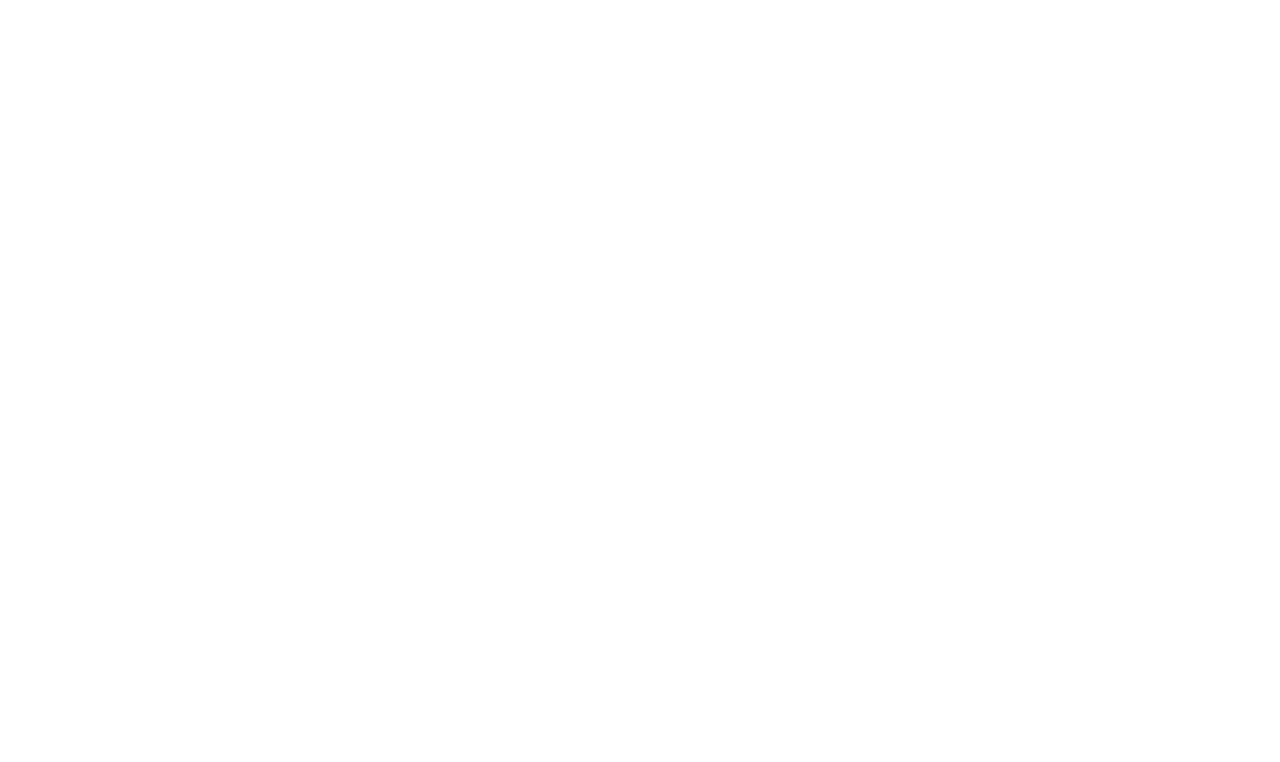
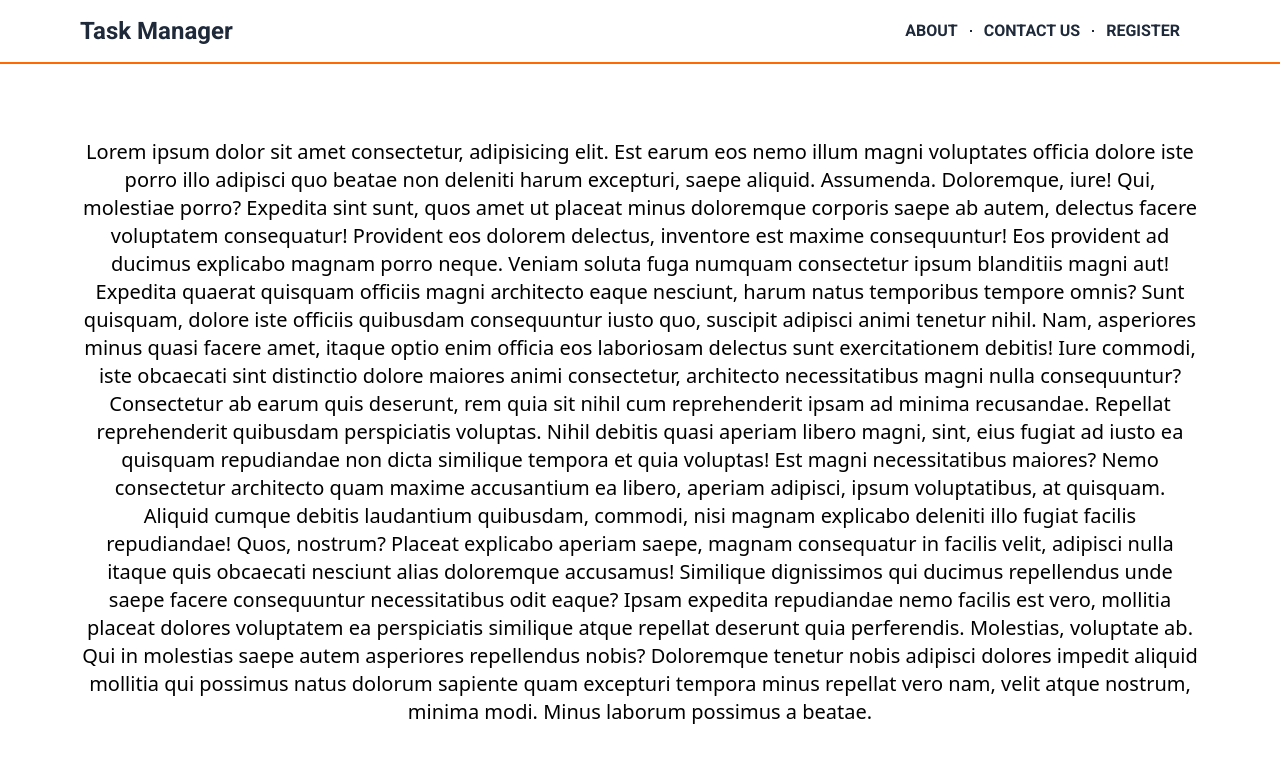
Before and after one commit to 2kuba1/TasksManager, a Vue app in the folder vue-ui/: page /about in a window 1280 px wide. Shown: the top 762 px of the page. Built offline with nearby package versions, Linux system fonts and the light colour scheme.

Commit message:
Add register logic

```diff
--- a/vue-ui/src/pages/About.vue
+++ b/vue-ui/src/pages/About.vue
@@ -1,4 +1,44 @@
-<script setup></script>
+<script setup>
+import AppBar from "../components/AppBar.vue";
+</script>
 <template>
-    <div></div>
+    <AppBar />
+    <div
+        class="h-[calc(100vh-4rem)] flex items-center justify-center px-20 text-xl text-center"
+    >
+        Lorem ipsum dolor sit amet consectetur, adipisicing elit. Est earum eos
+        nemo illum magni voluptates officia dolore iste porro illo adipisci quo
+        beatae non deleniti harum excepturi, saepe aliquid. Assumenda.
+        Doloremque, iure! Qui, molestiae porro? Expedita sint sunt, quos amet ut
+        placeat minus doloremque corporis saepe ab autem, delectus facere
+        voluptatem consequatur! Provident eos dolorem delectus, inventore est
+        maxime consequuntur! Eos provident ad ducimus explicabo magnam porro
+        neque. Veniam soluta fuga numquam consectetur ipsum blanditiis magni
+        aut! Expedita quaerat quisquam officiis magni architecto eaque nesciunt,
+        harum natus temporibus tempore omnis? Sunt quisquam, dolore iste
+        officiis quibusdam consequuntur iusto quo, suscipit adipisci animi
+        tenetur nihil. Nam, asperiores minus quasi facere amet, itaque optio
+        enim officia eos laboriosam delectus sunt exercitationem debitis! Iure
+        commodi, iste obcaecati sint distinctio dolore maiores animi
+        consectetur, architecto necessitatibus magni nulla consequuntur?
+        Consectetur ab earum quis deserunt, rem quia sit nihil cum reprehenderit
+        ipsam ad minima recusandae. Repellat reprehenderit quibusdam
+        perspiciatis voluptas. Nihil debitis quasi aperiam libero magni, sint,
+        eius fugiat ad iusto ea quisquam repudiandae non dicta similique tempora
+        et quia voluptas! Est magni necessitatibus maiores? Nemo consectetur
+        architecto quam maxime accusantium ea libero, aperiam adipisci, ipsum
+        voluptatibus, at quisquam. Aliquid cumque debitis laudantium quibusdam,
+        commodi, nisi magnam explicabo deleniti illo fugiat facilis repudiandae!
+        Quos, nostrum? Placeat explicabo aperiam saepe, magnam consequatur in
+        facilis velit, adipisci nulla itaque quis obcaecati nesciunt alias
+        doloremque accusamus! Similique dignissimos qui ducimus repellendus unde
+        saepe facere consequuntur necessitatibus odit eaque? Ipsam expedita
+        repudiandae nemo facilis est vero, mollitia placeat dolores voluptatem
+        ea perspiciatis similique atque repellat deserunt quia perferendis.
+        Molestias, voluptate ab. Qui in molestias saepe autem asperiores
+        repellendus nobis? Doloremque tenetur nobis adipisci dolores impedit
+        aliquid mollitia qui possimus natus dolorum sapiente quam excepturi
+        tempora minus repellat vero nam, velit atque nostrum, minima modi. Minus
+        laborum possimus a beatae.
+    </div>
 </template>
--- a/vue-ui/src/pages/Home.vue
+++ b/vue-ui/src/pages/Home.vue
@@ -15,7 +15,7 @@ import AppBar from "../components/AppBar.vue";
             Login
         </RouterLink>
         <RouterLink
-            to="/rgister"
+            to="/register"
             class="h-14 w-24 border-2 border-orange-500 text-orange-500 rounded-2xl hover:scale-125 transition flex items-center justify-center"
         >
             Register
--- a/vue-ui/src/pages/Login.vue
+++ b/vue-ui/src/pages/Login.vue
@@ -1,23 +1,24 @@
 <script setup>
-import { RouterLink } from "vue-router";
+import { RouterLink, useRoute, useRouter } from "vue-router";
 import AppBar from "../components/AppBar.vue";
 import axios from "axios";
 import { ref } from "vue";
-import { useRouter } from "vue-router";
 
-const emailValue = ref("");
-const passwordValue = ref("");
-const loginError = ref(null);
+const emailRef = ref("");
+const passwordRef = ref("");
+const loginErrorRef = ref(null);
 const router = useRouter();
+const route = useRoute();
 
 async function handleLogin() {
-    loginError.value = "";
+    route.params.success = "";
+    loginErrorRef.value = "";
     try {
         const response = await axios.post(
             "http://localhost:8000/api/v1/users/login",
             {
-                email: emailValue.value,
-                password: passwordValue.value,
+                email: emailRef.value,
+                password: passwordRef.value,
             },
             {
                 headers: {
@@ -36,7 +37,7 @@ async function handleLogin() {
             path: `/dashboard/${response.data.user.id}`,
         });
     } catch (error) {
-        loginError.value = error;
+        loginErrorRef.value = error;
         console.log(error);
     }
 }
@@ -93,10 +94,16 @@ async function handleLogin() {
                 </button>
             </form>
             <p
-                v-if="loginError"
+                v-if="loginErrorRef"
                 class="text-center relative top-2 text-red-500"
             >
                 Invalid Credentials
+            </p>
+            <p
+                v-if="route.params.success == 'loginSuccess'"
+                class="text-green-500 text-center relative top-2"
+            >
+                Registered successfully
             </p>
             <p class="text-sm text-center text-gray-600 mt-6">
                 Don’t have an account?
--- a/vue-ui/src/pages/Register.vue
+++ b/vue-ui/src/pages/Register.vue
@@ -1,7 +1,54 @@
 <script setup>
 import { RouterLink } from "vue-router";
 import AppBar from "../components/AppBar.vue";
-function handleRegister() {}
+import { ref } from "vue";
+import axios from "axios";
+import { useRouter } from "vue-router";
+
+const router = useRouter();
+
+const nameRef = ref("");
+const emailRef = ref("");
+const passwordRef = ref("");
+const confirmPasswordRef = ref("");
+const validationErrorRef = ref(null);
+
+async function handleRegister() {
+    validationErrorRef.value = null;
+    if (confirmPasswordRef.value !== passwordRef.value) {
+        validationErrorRef.value = "Passwords are not the same";
+        return;
+    }
+
+    const passwordRegex =
+        /^(?=.*[A-Z])(?=.*\d)(?=.*[!@#$%^&*()_+\-=\[\]{};':"\\|,.<>\/?]).{8,}$/;
+
+    if (!passwordRegex.test(passwordRef)) {
+        validationErrorRef.value =
+            "Password should be at least 8 signs long, contain one big letter, one special sign and one number";
+        return;
+    }
+
+    try {
+        await axios.post(
+            "http://localhost:8000/api/v1/users/register",
+            {
+                name: nameRef.value,
+                email: emailRef.value,
+                password: passwordRef.value,
+            },
+            {
+                headers: {
+                    Accept: "application/json",
+                },
+            }
+        );
+
+        router.push("/login/loginSuccess");
+    } catch (error) {
+        validationErrorRef.value = error.message;
+    }
+}
 </script>
 
 <template>
@@ -28,6 +75,7 @@ function handleRegister() {}
                         type="text"
                         required
                         class="w-full px-4 py-2 border border-gray-300 rounded-lg focus:outline-none focus:ring-2 focus:ring-orange-500"
+                        v-model="nameRef"
                     />
                 </div>
 
@@ -42,6 +90,7 @@ function handleRegister() {}
                         type="email"
                         required
                         class="w-full px-4 py-2 border border-gray-300 rounded-lg focus:outline-none focus:ring-2 focus:ring-orange-500"
+                        v-model="emailRef"
                     />
                 </div>
 
@@ -56,6 +105,7 @@ function handleRegister() {}
                         type="password"
                         required
                         class="w-full px-4 py-2 border border-gray-300 rounded-lg focus:outline-none focus:ring-2 focus:ring-orange-500"
+                        v-model="passwordRef"
                     />
                 </div>
 
@@ -70,6 +120,7 @@ function handleRegister() {}
                         type="password"
                         required
                         class="w-full px-4 py-2 border border-gray-300 rounded-lg focus:outline-none focus:ring-2 focus:ring-orange-500"
+                        v-model="confirmPasswordRef"
                     />
                 </div>
 
@@ -80,7 +131,12 @@ function handleRegister() {}
                     Register
                 </button>
             </form>
-
+            <p
+                v-if="validationErrorRef"
+                class="text-center relative top-2 text-red-500"
+            >
+                {{ validationErrorRef }}
+            </p>
             <p class="text-sm text-center text-gray-600 mt-6">
                 Already have an account?
                 <RouterLink
--- a/vue-ui/src/router/index.js
+++ b/vue-ui/src/router/index.js
@@ -9,7 +9,7 @@ import Contact from "../pages/Contact.vue";
 const routes = [
     { path: "/", name: "Home", component: Home },
     { path: "/about", name: "About", component: About },
-    { path: "/login", name: "Login", component: Login },
+    { path: "/login/:success?", name: "Login", component: Login },
     { path: "/register", name: "Register", component: Register },
     { path: "/dashboard/:id", name: "Dashboard", component: Dashboard },
     { path: "/contact", name: "Contact", component: Contact },
```
